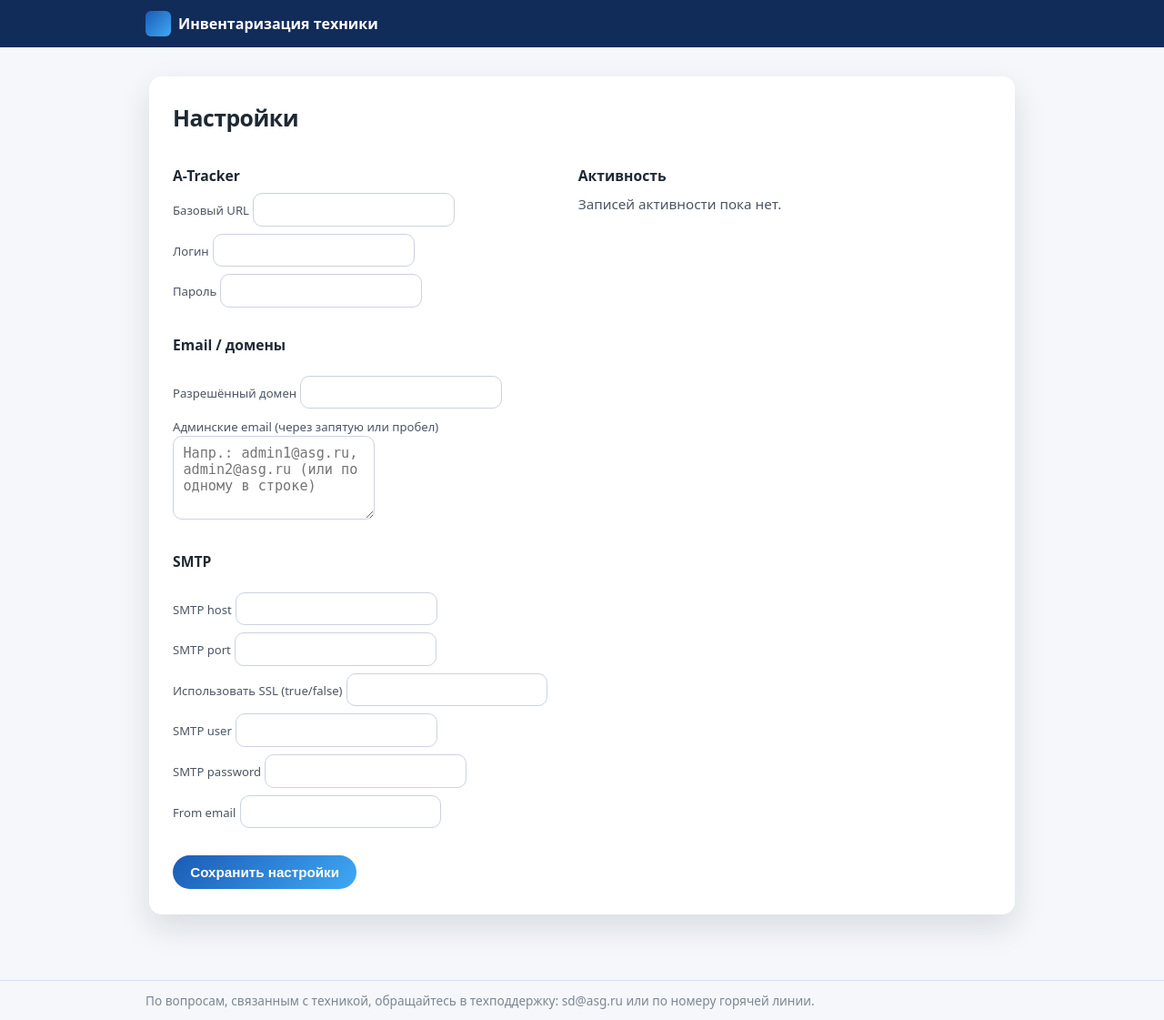
After one commit to blackkapa/tg_scan, a FastAPI app: template front_site/templates/settings_dashboard.html in a window 1280 px wide. The commit adds this page. Shown: the whole page at 91% size. Run offline with FastAPI, Linux system fonts and the light colour scheme; the template is opened without the code that fills it, so the values that code supplies are empty.

Commit message:
Hidden settings /settings page with admin list textarea
Made-with: Cursor

```diff
--- a/front_site/app.py
+++ b/front_site/app.py
@@ -11,6 +11,11 @@ import qrcode
 from io import BytesIO
 import base64
 from PIL import Image, ImageDraw, ImageFont
+import os
+import sys
+import subprocess
+import hashlib
+from configparser import ConfigParser
 
 # Берём настройки и клиент A-Tracker из существующего кода, но здесь пока только инициализируем.
 from config import (
@@ -24,6 +29,7 @@ from config import (
     ATRACKER_EMPLOYEES_LIST_SERVICE_ID,
     ADMIN_EMAILS,
     EMAIL_DOMAIN_ALLOWED,
+    _CONFIG_PATH as CONFIG_PATH,
 )
 from atracker_client import ATrackerClient
 
@@ -118,6 +124,95 @@ def _norm_fio(value: str) -> str:
     return " ".join((value or "").split()).lower()
 
 
+# --- Настройки скрытой страницы /settings ---
+_SETTINGS_SECRET_PLAIN = "whorebear"
+_SETTINGS_SECRET_HASH = hashlib.sha256(_SETTINGS_SECRET_PLAIN.encode("utf-8")).hexdigest()
+
+
+def _check_settings_secret(secret: str) -> bool:
+    if not secret:
+        return False
+    candidate = hashlib.sha256(secret.encode("utf-8")).hexdigest()
+    return candidate == _SETTINGS_SECRET_HASH
+
+
+def _load_settings_config() -> ConfigParser:
+    cfg = ConfigParser()
+    if os.path.isfile(CONFIG_PATH):
+        cfg.read(CONFIG_PATH, encoding="utf-8")
+    return cfg
+
+
+def _ensure_section(cfg: ConfigParser, name: str) -> None:
+    if not cfg.has_section(name):
+        cfg.add_section(name)
+
+
+def _save_settings_config(
+    atracker_base_url: str,
+    atracker_username: str,
+    atracker_password: str,
+    email_domain_allowed: str,
+    email_admin_emails: str,
+    smtp_host: str,
+    smtp_port: str,
+    smtp_use_ssl: str,
+    smtp_user: str,
+    smtp_password: str,
+    smtp_from: str,
+) -> None:
+    cfg = _load_settings_config()
+
+    _ensure_section(cfg, "atracker")
+    cfg.set("atracker", "base_url", (atracker_base_url or "").strip())
+    cfg.set("atracker", "username", (atracker_username or "").strip())
+    cfg.set("atracker", "password", (atracker_password or "").strip())
+
+    _ensure_section(cfg, "email")
+    if email_domain_allowed:
+        cfg.set("email", "domain_allowed", email_domain_allowed.strip())
+    if email_admin_emails is not None:
+        cfg.set("email", "admin_emails", email_admin_emails.strip())
+
+    _ensure_section(cfg, "smtp")
+    if smtp_host:
+        cfg.set("smtp", "host", smtp_host.strip())
+    if smtp_port:
+        cfg.set("smtp", "port", smtp_port.strip())
+    if smtp_use_ssl:
+        cfg.set("smtp", "use_ssl", smtp_use_ssl.strip())
+    if smtp_user:
+        cfg.set("smtp", "user", smtp_user.strip())
+    if smtp_password is not None:
+        cfg.set("smtp", "password", smtp_password.strip())
+    if smtp_from:
+        cfg.set("smtp", "from", smtp_from.strip())
+
+    with open(CONFIG_PATH, "w", encoding="utf-8") as f:
+        cfg.write(f)
+
+
+def _restart_front_site_service() -> bool:
+    """
+    Пробуем перезапустить systemd-сервис front_site.service.
+    Возвращаем True при успехе/отсутствии systemd, False при явной ошибке.
+    """
+    # Только на Linux есть смысл пробовать systemctl.
+    if not sys.platform.startswith("linux"):
+        return True
+    try:
+        result = subprocess.run(
+            ["systemctl", "restart", "front_site.service"],
+            check=False,
+            stdout=subprocess.PIPE,
+            stderr=subprocess.PIPE,
+            text=True,
+        )
+        return result.returncode == 0
+    except Exception:
+        return False
+
+
 def _build_qr_png_base64(url: str) -> str:
     """Строим QR-код в PNG и возвращаем base64-строку для встраивания в <img>."""
     qr = qrcode.QRCode(border=1, box_size=6)
@@ -192,6 +287,152 @@ async def index(request: Request) -> HTMLResponse:
         "message": message,
     }
     return render_template("index.html", context)
+
+
+@app.get("/settings", response_class=HTMLResponse)
+async def settings_page(request: Request) -> HTMLResponse:
+    """Скрытая страница настроек: сначала вводим секрет, затем показываем дашборд."""
+    if not request.session.get("settings_ok"):
+        context = {
+            "request": request,
+            "title": "Настройки",
+            "message": request.session.pop("flash_message", None),
+        }
+        return render_template("settings_lock.html", context)
+
+    # Загрузка конфигурации для формы
+    cfg = _load_settings_config()
+    atracker_base_url = cfg.get("atracker", "base_url", fallback="")
+    atracker_username = cfg.get("atracker", "username", fallback="")
+    atracker_password = cfg.get("atracker", "password", fallback="")
+
+    email_domain_allowed = cfg.get("email", "domain_allowed", fallback="")
+    email_admin_emails = cfg.get("email", "admin_emails", fallback="")
+
+    smtp_host = cfg.get("smtp", "host", fallback="")
+    smtp_port = cfg.get("smtp", "port", fallback="")
+    smtp_use_ssl = cfg.get("smtp", "use_ssl", fallback="")
+    smtp_user = cfg.get("smtp", "user", fallback="")
+    smtp_password = cfg.get("smtp", "password", fallback="")
+    smtp_from = cfg.get("smtp", "from", fallback="")
+
+    # Читаем audit.log (может отсутствовать)
+    audit_rows = []
+    if AUDIT_LOG_PATH.is_file():
+        try:
+            with AUDIT_LOG_PATH.open("r", encoding="utf-8") as f:
+                lines = f.readlines()[-200:]
+            for line in reversed(lines):
+                parts = line.rstrip("\n").split("\t")
+                if len(parts) < 5:
+                    continue
+                ts, email, ip, action, details = parts[:5]
+                audit_rows.append(
+                    {
+                        "ts": ts,
+                        "email": email,
+                        "ip": ip,
+                        "action": action,
+                        "details": details,
+                    }
+                )
+        except Exception:
+            audit_rows = []
+
+    _write_audit(request, action="settings_open")
+
+    context = {
+        "request": request,
+        "title": "Настройки",
+        "message": request.session.pop("flash_message", None),
+        "config": {
+            "atracker_base_url": atracker_base_url,
+            "atracker_username": atracker_username,
+            "atracker_password": atracker_password,
+            "email_domain_allowed": email_domain_allowed,
+            "email_admin_emails": email_admin_emails,
+            "smtp_host": smtp_host,
+            "smtp_port": smtp_port,
+            "smtp_use_ssl": smtp_use_ssl,
+            "smtp_user": smtp_user,
+            "smtp_password": smtp_password,
+            "smtp_from": smtp_from,
+        },
+        "audit_rows": audit_rows,
+    }
+    return render_template("settings_dashboard.html", context)
+
+
+@app.post("/settings", response_class=HTMLResponse)
+async def settings_unlock(request: Request, secret: str = Form(...)):
+    """Проверка секрета для доступа к настройкам."""
+    if not _check_settings_secret(secret or ""):
+        request.session["flash_message"] = "Доступ запрещён."
+        return RedirectResponse(url="/settings", status_code=302)
+
+    request.session["settings_ok"] = True
+    return RedirectResponse(url="/settings", status_code=302)
+
+
+@app.post("/settings/save", response_class=HTMLResponse)
+async def settings_save(
+    request: Request,
+    atracker_base_url: str = Form(""),
+    atracker_username: str = Form(""),
+    atracker_password: str = Form(""),
+    email_domain_allowed: str = Form(""),
+    email_admin_emails: str = Form(""),
+    smtp_host: str = Form(""),
+    smtp_port: str = Form(""),
+    smtp_use_ssl: str = Form("true"),
+    smtp_user: str = Form(""),
+    smtp_password: str = Form(""),
+    smtp_from: str = Form(""),
+):
+    """Сохранение настроек в config.ini и попытка перезапуска сервиса."""
+    if not request.session.get("settings_ok"):
+        request.session["flash_message"] = "Доступ запрещён."
+        return RedirectResponse(url="/settings", status_code=302)
+
+    try:
+        _save_settings_config(
+            atracker_base_url=atracker_base_url,
+            atracker_username=atracker_username,
+            atracker_password=atracker_password,
+            email_domain_allowed=email_domain_allowed,
+            email_admin_emails=email_admin_emails,
+            smtp_host=smtp_host,
+            smtp_port=smtp_port,
+            smtp_use_ssl=smtp_use_ssl,
+            smtp_user=smtp_user,
+            smtp_password=smtp_password,
+            smtp_from=smtp_from,
+        )
+        restarted = _restart_front_site_service()
+        if restarted:
+            msg = "Настройки сохранены и сервис перезапущен."
+        else:
+            msg = (
+                "Настройки сохранены, но не удалось автоматически перезапустить сервис. "
+                "Проверьте front_site.service вручную."
+            )
+        request.session["flash_message"] = msg
+        _write_audit(
+            request,
+            action="settings_save",
+            details=f"restarted={restarted}",
+        )
+    except Exception as exc:
+        request.session["flash_message"] = (
+            "Не удалось сохранить настройки. Проверьте значения и повторите попытку."
+        )
+        _write_audit(
+            request,
+            action="settings_save_error",
+            details=str(exc),
+        )
+
+    return RedirectResponse(url="/settings", status_code=302)
 
 
 @app.post("/start-auth")
--- a/front_site/static/style.css
+++ b/front_site/static/style.css
@@ -303,6 +303,76 @@ html, body {
     margin-top: 1.4rem;
 }
 
+.settings-card {
+    max-width: 900px;
+}
+
+.settings-layout {
+    display: grid;
+    grid-template-columns: minmax(0, 1.3fr) minmax(0, 1.4fr);
+    gap: 1.5rem;
+    margin-top: 1.25rem;
+}
+
+.settings-subtitle {
+    margin: 1rem 0 0.5rem;
+    font-size: 0.98rem;
+    font-weight: 600;
+}
+
+.settings-field-group {
+    display: flex;
+    flex-direction: column;
+    gap: 0.5rem;
+}
+
+.settings-field-group label span {
+    font-size: 0.82rem;
+    color: #4b5563;
+}
+
+.settings-form__inner {
+    display: flex;
+    flex-direction: column;
+    gap: 0.9rem;
+}
+
+.settings-actions {
+    margin-top: 0.75rem;
+}
+
+.settings-audit-table-wrapper {
+    max-height: 360px;
+    overflow: auto;
+    border-radius: 8px;
+    border: 1px solid #e5e7eb;
+    background-color: #f9fafb;
+}
+
+.settings-audit-table {
+    width: 100%;
+    border-collapse: collapse;
+    font-size: 0.78rem;
+}
+
+.settings-audit-table th,
+.settings-audit-table td {
+    padding: 0.3rem 0.4rem;
+    border-bottom: 1px solid #e5e7eb;
+}
+
+.settings-audit-table th {
+    background-color: #e5f0ff;
+    text-align: left;
+    position: sticky;
+    top: 0;
+    z-index: 1;
+}
+
+.settings-audit-table tbody tr:nth-child(even) {
+    background-color: #f3f4ff;
+}
+
 .site-footer {
     border-top: 1px solid #d8e2f2;
     padding: 0.75rem 1.25rem;
@@ -323,4 +393,8 @@ html, body {
     .hero__card {
         padding: 1.5rem 1.25rem;
     }
+
+    .settings-layout {
+        grid-template-columns: minmax(0, 1fr);
+    }
 }
--- /dev/null
+++ b/front_site/templates/settings_dashboard.html
@@ -0,0 +1,127 @@
+{% extends "base.html" %}
+
+{% block title %}Настройки{% endblock %}
+
+{% block content %}
+<section class="hero">
+    <div class="hero__card settings-card">
+        <h1 class="hero__title">Настройки</h1>
+        {% if message %}
+            <p class="auth-form__message" style="margin-top: 0.25rem;">{{ message }}</p>
+        {% endif %}
+
+        <div class="settings-layout">
+            <div class="settings-form">
+                <h2 class="settings-subtitle">A-Tracker</h2>
+                <form method="post" action="/settings/save" class="settings-form__inner">
+                    <div class="settings-field-group">
+                        <label>
+                            <span>Базовый URL</span>
+                            <input type="text" name="atracker_base_url" class="auth-form__input"
+                                   value="{{ config.atracker_base_url }}">
+                        </label>
+                        <label>
+                            <span>Логин</span>
+                            <input type="text" name="atracker_username" class="auth-form__input"
+                                   value="{{ config.atracker_username }}">
+                        </label>
+                        <label>
+                            <span>Пароль</span>
+                            <input type="password" name="atracker_password" class="auth-form__input"
+                                   value="{{ config.atracker_password }}">
+                        </label>
+                    </div>
+
+                    <h2 class="settings-subtitle">Email / домены</h2>
+                    <div class="settings-field-group">
+                        <label>
+                            <span>Разрешённый домен</span>
+                            <input type="text" name="email_domain_allowed" class="auth-form__input"
+                                   value="{{ config.email_domain_allowed }}">
+                        </label>
+                        <label>
+                            <span>Админские email (через запятую или пробел)</span>
+                            <textarea
+                                    name="email_admin_emails"
+                                    class="auth-form__input"
+                                    rows="4"
+                                    placeholder="Напр.: admin1@asg.ru, admin2@asg.ru (или по одному в строке)"
+                            >{{ config.email_admin_emails }}</textarea>
+                        </label>
+                    </div>
+
+                    <h2 class="settings-subtitle">SMTP</h2>
+                    <div class="settings-field-group">
+                        <label>
+                            <span>SMTP host</span>
+                            <input type="text" name="smtp_host" class="auth-form__input"
+                                   value="{{ config.smtp_host }}">
+                        </label>
+                        <label>
+                            <span>SMTP port</span>
+                            <input type="text" name="smtp_port" class="auth-form__input"
+                                   value="{{ config.smtp_port }}">
+                        </label>
+                        <label>
+                            <span>Использовать SSL (true/false)</span>
+                            <input type="text" name="smtp_use_ssl" class="auth-form__input"
+                                   value="{{ config.smtp_use_ssl }}">
+                        </label>
+                        <label>
+                            <span>SMTP user</span>
+                            <input type="text" name="smtp_user" class="auth-form__input"
+                                   value="{{ config.smtp_user }}">
+                        </label>
+                        <label>
+                            <span>SMTP password</span>
+                            <input type="password" name="smtp_password" class="auth-form__input"
+                                   value="{{ config.smtp_password }}">
+                        </label>
+                        <label>
+                            <span>From email</span>
+                            <input type="text" name="smtp_from" class="auth-form__input"
+                                   value="{{ config.smtp_from }}">
+                        </label>
+                    </div>
+
+                    <div class="settings-actions">
+                        <button type="submit" class="auth-form__button">Сохранить настройки</button>
+                    </div>
+                </form>
+            </div>
+
+            <div class="settings-audit">
+                <h2 class="settings-subtitle">Активность</h2>
+                {% if audit_rows %}
+                    <div class="settings-audit-table-wrapper">
+                        <table class="settings-audit-table">
+                            <thead>
+                            <tr>
+                                <th>Время</th>
+                                <th>Email</th>
+                                <th>IP</th>
+                                <th>Действие</th>
+                                <th>Детали</th>
+                            </tr>
+                            </thead>
+                            <tbody>
+                            {% for row in audit_rows %}
+                                <tr>
+                                    <td>{{ row.ts }}</td>
+                                    <td>{{ row.email }}</td>
+                                    <td>{{ row.ip }}</td>
+                                    <td>{{ row.action }}</td>
+                                    <td>{{ row.details }}</td>
+                                </tr>
+                            {% endfor %}
+                            </tbody>
+                        </table>
+                    </div>
+                {% else %}
+                    <p class="hero__text" style="margin-top: 0.5rem;">Записей активности пока нет.</p>
+                {% endif %}
+            </div>
+        </div>
+    </div>
+</section>
+{% endblock %}
```
Also changed, not shown: front_site/templates/settings_lock.html (added, +32 -0 lines), atracker_client.py (line endings or trailing spaces).
